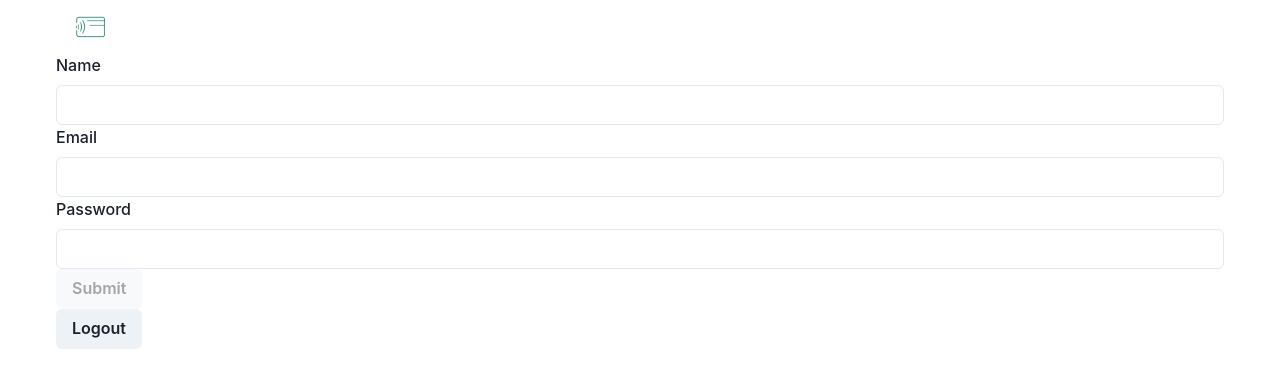
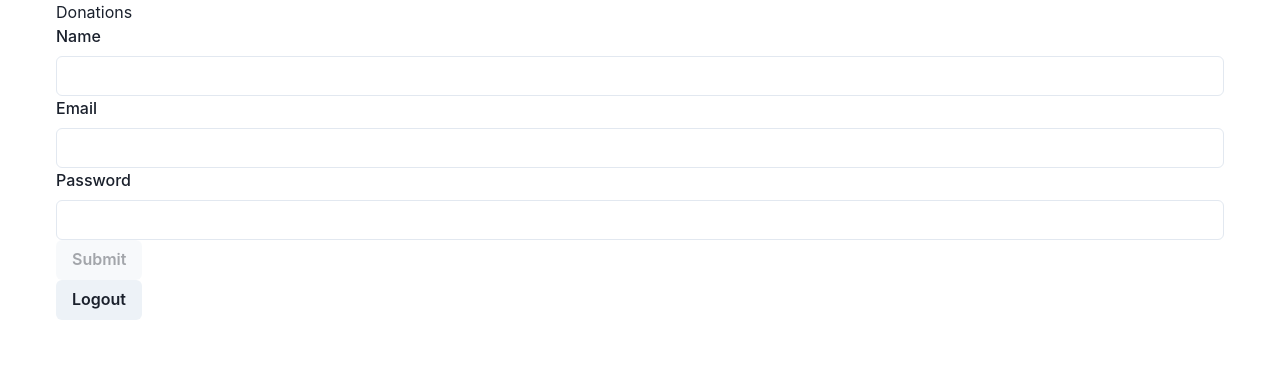
Before and after one commit to Alfredo9712/donations, a Next.js app: page /login in a window 1280 px wide. Shown: the top 388 px of the page. Built offline with nearby package versions, Linux system fonts and the light colour scheme; no server answers.

Commit message:
create AuthWrapper

```diff
--- a/componets/Navbar/Navbar.tsx
+++ b/componets/Navbar/Navbar.tsx
@@ -7,14 +7,7 @@ const NavBar = () => {
     <Box>
       <Flex alignItems={"center"} justifyContent="space-between">
         <Box>
-          <Link href="/">
-            <Image
-              src="/images/donations.png"
-              alt="Donation logo"
-              width={70}
-              height={"auto"}
-            />
-          </Link>
+          <Link href="/">Donations</Link>
         </Box>
         <Box>
           <UnorderedList
--- a/package.json
+++ b/package.json
@@ -16,7 +16,7 @@
     "@types/cookie": "^0.5.1",
     "@types/jsonwebtoken": "^8.5.9",
     "@types/node": "18.11.9",
-    "@types/react": "18.0.25",
+    "@types/react": "^18.0.27",
     "@types/react-dom": "18.0.8",
     "axios": "^1.2.0",
     "bcrypt": "^5.1.0",
--- a/pages/api/private/user/logout.ts
+++ /dev/null
@@ -1,20 +0,0 @@
-import { NextApiRequest, NextApiResponse } from "next";
-import cookie from "cookie";
-import nc from "next-connect";
-
-const handler = nc()
-  // @desc      Set cookie to an expired date and logout user
-  // @route     POST /api/private/user/logout
-  // @access    Public
-  .post((req: NextApiRequest, res: NextApiResponse) => {
-    res.setHeader(
-      "Set-Cookie",
-      cookie.serialize("AUTH_TOKEN", "", {
-        expires: new Date(0),
-        path: "/",
-      })
-    );
-    return res.status(200).json({ message: "Successfully logged out" });
-  });
-
-export default handler;
--- a/pages/index.tsx
+++ b/pages/index.tsx
@@ -1,5 +1,5 @@
 import React from "react";
 
 export default function Home() {
-  return <h1>Donations</h1>;
+  return <h1></h1>;
 }
--- a/src/content/AuthContent/AuthContent.tsx
+++ b/src/content/AuthContent/AuthContent.tsx
@@ -15,8 +15,6 @@ import { useMutation, useQueryClient } from "react-query";
 import useGetUser from "../../hooks/useGetUser";
 
 const AuthContent = () => {
-  const { user } = useGetUser();
-
   const client = useQueryClient();
   const toast = useToast();
   const mutation = useMutation(
```
Also changed, not shown: componets/AuthWrapper/AuthWrapper.tsx (added, +15 -0 lines), 1 other file (tests, documents, lock files or other folders).
